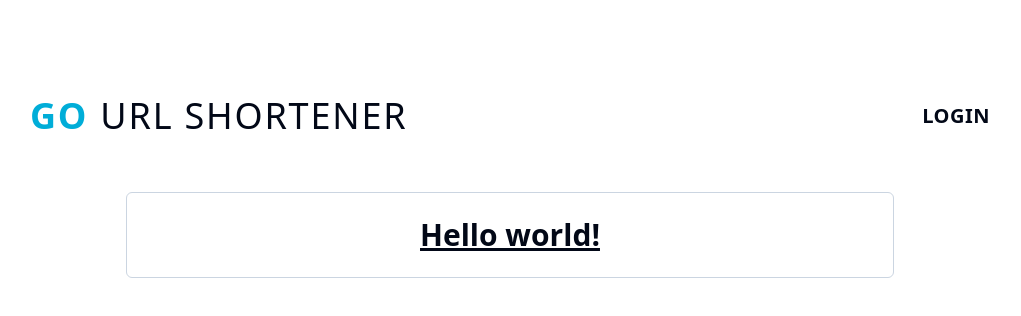
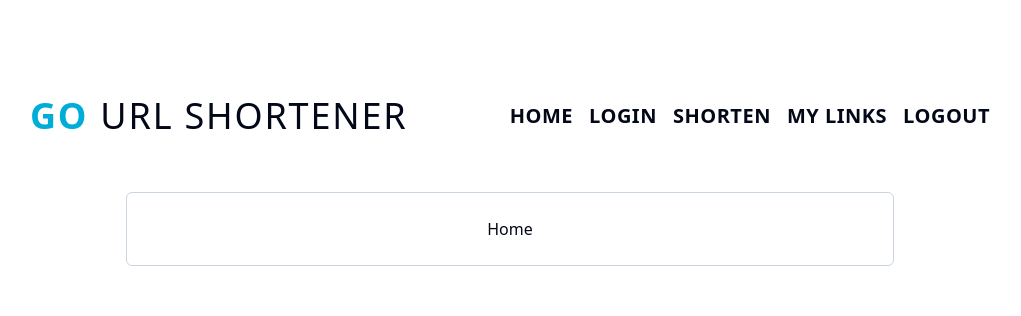
Before and after one commit to alperdegre/go-url-shortener, a React (Vite) app in the folder client/: page / in a window 1280 px wide. Shown: the top 316 px of the page, without its empty margins (130-1151 px from the left). Built offline with nearby package versions, Linux system fonts and the light colour scheme.

Commit message:
add basic navigation and pages

```diff
--- a/client/src/App.tsx
+++ b/client/src/App.tsx
@@ -4,6 +4,8 @@ import viteLogo from "/vite.svg";
 import "./App.css";
 import Header from "./components/layout/header";
 import Container from "./components/layout/container";
+import Main from "./components/layout/main";
+import Footer from "./components/layout/footer";
 
 function App() {
   const [count, setCount] = useState(0);
@@ -11,9 +13,8 @@ function App() {
   return (
     <>
       <Header />
-      <Container className="border w-3/5 border-slate-300 rounded-md py-6 mt-10">
-        <h1 className="text-3xl font-bold underline">Hello world!</h1>
-      </Container>
+      <Main />
+      <Footer />
     </>
   );
 }
--- /dev/null
+++ b/client/src/components/layout/footer.tsx
@@ -0,0 +1,15 @@
+import React from 'react'
+import Container from './container'
+
+function Footer() {
+  return (
+    <footer>
+        <Container>
+
+        </Container>
+
+    </footer>
+  )
+}
+
+export default Footer
--- a/client/src/components/layout/header.tsx
+++ b/client/src/components/layout/header.tsx
@@ -1,7 +1,11 @@
 import Container from "./container";
-import { buttonVariants } from "../ui/button";
+import { useContext } from "react";
+import { PageContext } from "../context/pageContext";
+import { PageState } from "@/lib/types";
 
 function Header() {
+  const { changePage } = useContext(PageContext);
+
   return (
     <header className="w-full py-4 mt-20">
       <Container className="flex justify-between items-center">
@@ -9,10 +13,41 @@ function Header() {
           <span className="text-[#00ADD8] pr-3">Go</span>
           <span className="font-normal">URL Shortener</span>
         </h1>
-        <div>
-          <a href="/login" className="uppercase text-xl tracking-wide font-semibold hover:underline">
+        <div className="flex items-center gap-4">
+          <button
+            key={"HOME"}
+            onClick={() => changePage(PageState.HOME)}
+            className="uppercase text-xl tracking-wide font-semibold hover:underline"
+          >
+            Home
+          </button>
+          <button
+            key={"LOGIN"}
+            onClick={() => changePage(PageState.LOGIN)}
+            className="uppercase text-xl tracking-wide font-semibold hover:underline"
+          >
             Login
-          </a>
+          </button>
+          <button
+            key={"SHORTEN"}
+            onClick={() => changePage(PageState.SHORTEN)}
+            className="uppercase text-xl tracking-wide font-semibold hover:underline"
+          >
+            Shorten
+          </button>
+          <button
+            key={"DASHBOARD"}
+            onClick={() => changePage(PageState.DASHBOARD)}
+            className="uppercase text-xl tracking-wide font-semibold hover:underline"
+          >
+            My Links
+          </button>
+          <button
+            key={"LOGOUT"}
+            className="uppercase text-xl tracking-wide font-semibold hover:underline"
+          >
+            Logout
+          </button>
         </div>
       </Container>
     </header>
--- /dev/null
+++ b/client/src/components/layout/main.tsx
@@ -0,0 +1,36 @@
+import { useContext } from "react";
+import Container from "./container";
+import { PageContext } from "../context/pageContext";
+import { motion, AnimatePresence } from "framer-motion";
+import Home from "../pages/home";
+import { PageState } from "@/lib/types";
+import Dashboard from "../pages/dashboard";
+import SignUp from "../pages/signup";
+import Shorten from "../pages/shorten";
+import Login from "../pages/login";
+
+function Main() {
+  const { page } = useContext(PageContext);
+
+  return (
+    <Container className="border w-3/5 border-slate-300 rounded-md py-6 mt-10">
+      <AnimatePresence mode="wait">
+          <motion.div
+            key={page}
+            initial={{ y: 10, opacity: 0 }}
+            animate={{ y: 0, opacity: 1 }}
+            exit={{ y: -10, opacity: 0 }}
+            transition={{ duration: 0.2 }}
+          >
+            {page === PageState.HOME && <Home />}
+            {page === PageState.LOGIN && <Login />}
+            {page === PageState.SHORTEN && <Shorten />}
+            {page === PageState.SIGNUP && <SignUp />}
+            {page === PageState.DASHBOARD && <Dashboard />}
+          </motion.div>
+      </AnimatePresence>
+    </Container>
+  );
+}
+
+export default Main;
--- /dev/null
+++ b/client/src/components/pages/dashboard.tsx
@@ -0,0 +1,9 @@
+import React from 'react'
+
+function Dashboard() {
+  return (
+    <div>Dashboard</div>
+  )
+}
+
+export default Dashboard
--- /dev/null
+++ b/client/src/components/pages/home.tsx
@@ -0,0 +1,9 @@
+import React from 'react'
+
+function Home() {
+  return (
+    <div>Home</div>
+  )
+}
+
+export default Home
--- /dev/null
+++ b/client/src/components/pages/login.tsx
@@ -0,0 +1,9 @@
+import React from 'react'
+
+function Login() {
+  return (
+    <div>Login</div>
+  )
+}
+
+export default Login
--- /dev/null
+++ b/client/src/components/pages/shorten.tsx
@@ -0,0 +1,9 @@
+import React from 'react'
+
+function Shorten() {
+  return (
+    <div>Shorten</div>
+  )
+}
+
+export default Shorten
--- /dev/null
+++ b/client/src/components/pages/signup.tsx
@@ -0,0 +1,9 @@
+import React from 'react'
+
+function SignUp() {
+  return (
+    <div>SignUp</div>
+  )
+}
+
+export default SignUp
--- a/client/src/lib/types.ts
+++ b/client/src/lib/types.ts
@@ -1,7 +1,7 @@
 export enum PageState {
-    HOME = "HOME",
-    LOGIN = "LOGIN",
-    SIGNUP = "SIGNUP",
-    SHORTEN = "SHORTEN",
-    DASHBOARD = "DASHBOARD"
+    HOME,
+    LOGIN,
+    SIGNUP,
+    SHORTEN,
+    DASHBOARD
 };
```
